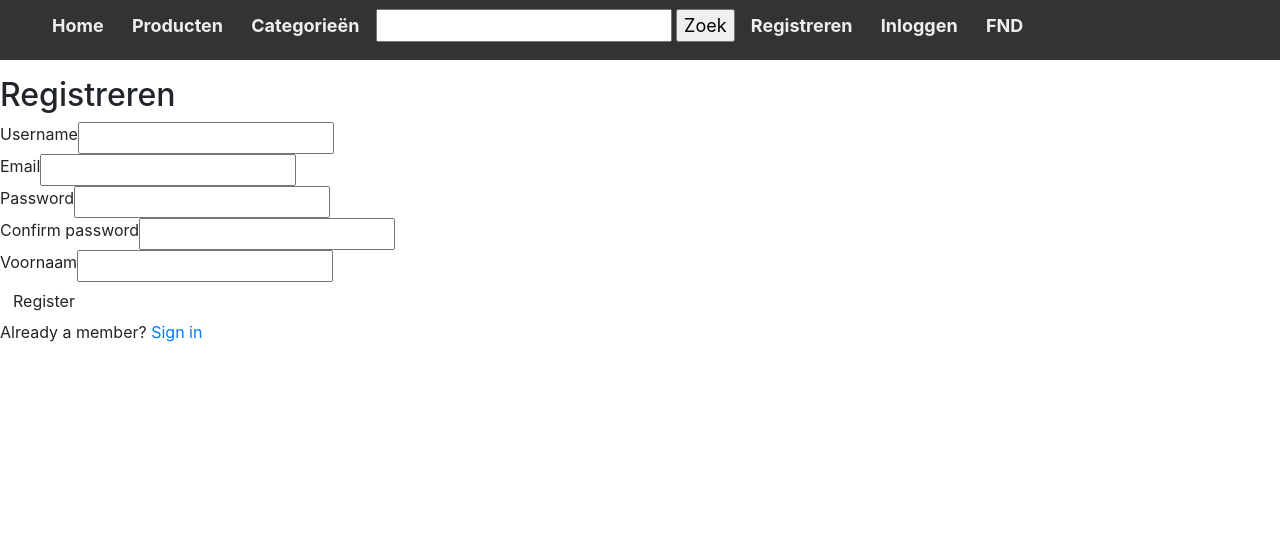
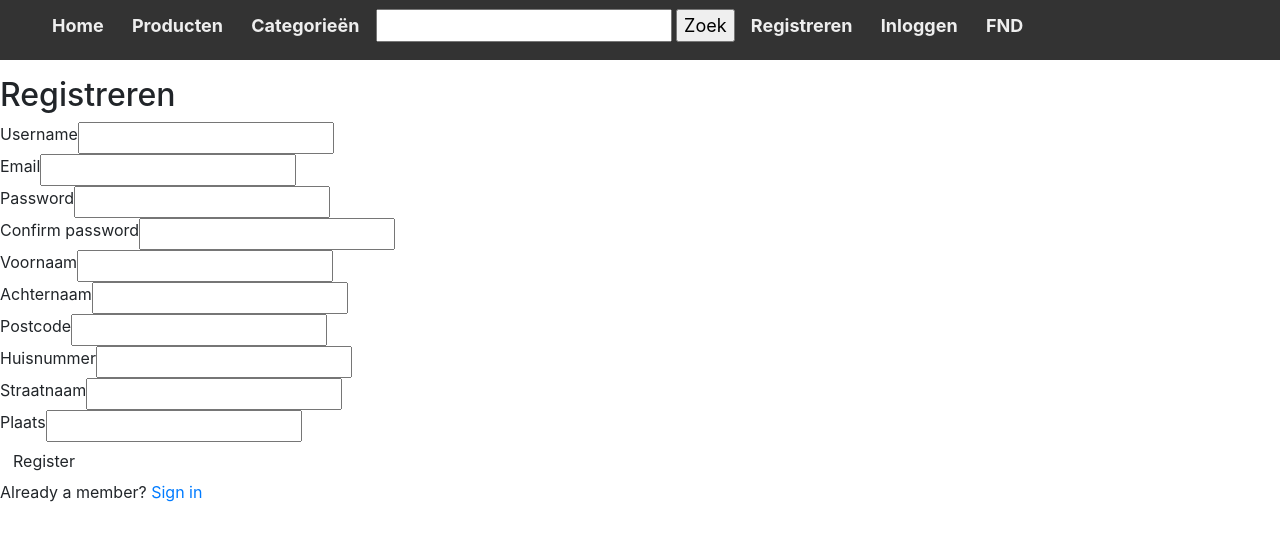
Before and after one commit to siemharmen/projectkbs, a PHP site: page /registreerpagina.php in a window 1280 px wide. Shown: the top 541 px of the page. Run offline with PHP 8.4, Linux system fonts and the light colour scheme; data that the repository does not hold is empty.

Commit message:
NAW gegevens

```diff
--- /dev/null
+++ b/accountinfo.php
@@ -0,0 +1 @@
+<?php
--- a/registreerpagina.php
+++ b/registreerpagina.php
@@ -35,6 +35,26 @@ include 'ProductFuncties.php';
             <label>Voornaam</label>
             <input type="text" name="voornaam" value="<?php echo $voornaam; ?>">
         </div>
+        <div class="input-group">
+            <label>Achternaam</label>
+            <input type="text" name="achternaam" value="<?php echo $achternaam; ?>">
+        </div>
+        <div class="input-group">
+            <label>Postcode</label>
+            <input type="text" name="postcode" value="<?php echo $postcode; ?>">
+        </div>
+        <div class="input-group">
+            <label>Huisnummer</label>
+            <input type="text" name="huisnummer" value="<?php echo $huisnummer; ?>">
+        </div>
+        <div class="input-group">
+            <label>Straatnaam</label>
+            <input type="text" name="straatnaam" value="<?php echo $straatnaam; ?>">
+        </div>
+        <div class="input-group">
+            <label>Plaats</label>
+            <input type="text" name="plaats" value="<?php echo $plaats; ?>">
+        </div>
     </div>
     <div class="input-group">
         <button type="submit" class="btn" name="reg_user">Register</button>
--- a/server.php
+++ b/server.php
@@ -5,6 +5,11 @@ session_start();
 $username = "";
 $email    = "";
 $voornaam    = "";
+$achternaam    = "";
+$postcode ="";
+$huisnummer ="";
+$straatnaam ="";
+$plaats ="";
 $errors = array();
 
 // connect to the database
@@ -18,6 +23,11 @@ if (isset($_POST['reg_user'])) {
     $password_1 = mysqli_real_escape_string($db, $_POST['password_1']);
     $password_2 = mysqli_real_escape_string($db, $_POST['password_2']);
     $voornaam = mysqli_real_escape_string($db, $_POST['voornaam']);
+    $achternaam = mysqli_real_escape_string($db, $_POST['achternaam']);
+    $postcode = mysqli_real_escape_string($db, $_POST['postcode']);
+    $huisnummer = mysqli_real_escape_string($db, $_POST['huisnummer']);
+    $straatnaam = mysqli_real_escape_string($db, $_POST['straatnaam']);
+    $plaats = mysqli_real_escape_string($db, $_POST['plaats']);
 
     // form validation: ensure that the form is correctly filled ...
     // by adding (array_push()) corresponding error unto $errors array
@@ -48,8 +58,8 @@ if (isset($_POST['reg_user'])) {
     if (count($errors) == 0) {
         $password = md5($password_1);//encrypt the password before saving in the database
 
-        $query = "INSERT INTO users (username, email, password)
-  			  VALUES('$username', '$email', '$password')";
+        $query = "INSERT INTO users (username, email, password, voornaam, achternaam, postcode, huisnummer, straatnaam, plaats)
+  			  VALUES('$username', '$email', '$password', '$voornaam', '$achternaam', '$postcode', '$huisnummer', '$straatnaam', '$plaats')";
         mysqli_query($db, $query);
         $_SESSION['username'] = $username;
         $_SESSION['success'] = "You are now logged in";
```
